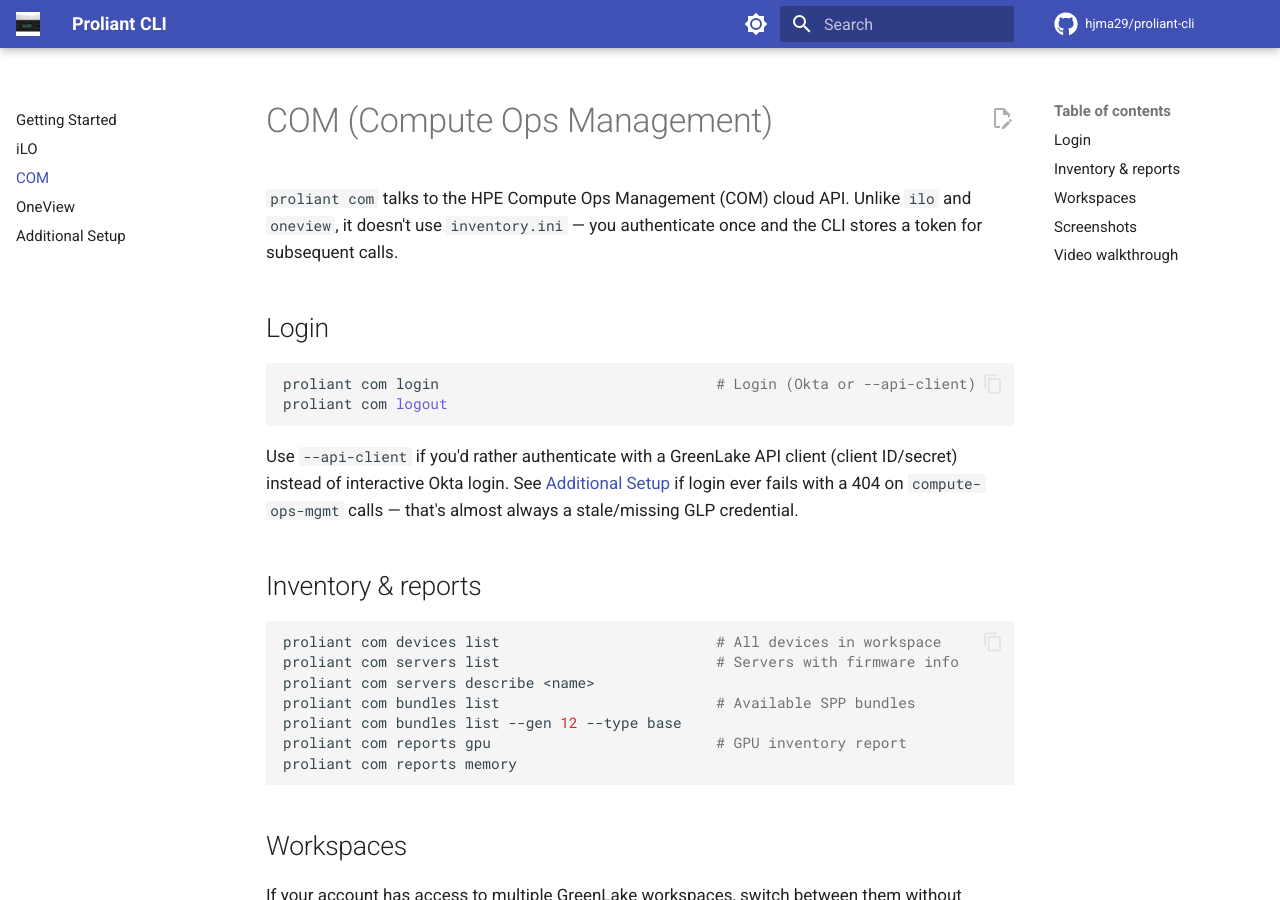
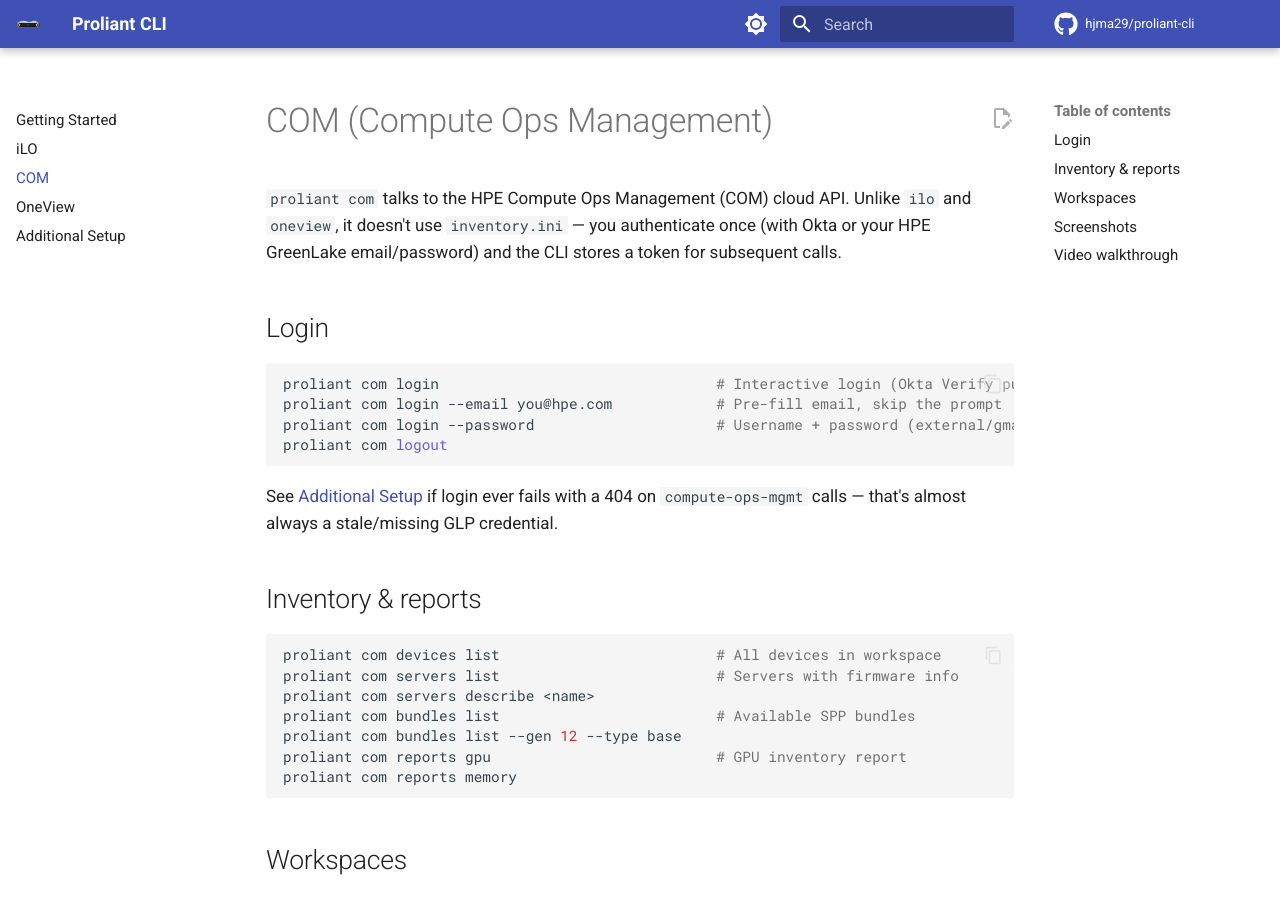
Before and after one commit to hjma29/proliant-cli, an MkDocs documentation site: the page built from docs/com.md, in a window 1280 px wide and 900 px high. Built offline with MkDocs 1.6.1 and Material for MkDocs 9.7.7, drawn with Linux system fonts in a browser that asks for light colours; comment, search, counter and statistics services are not loaded.

Commit message:
Transparent favicon background, hide internal --api-client from COM help
- Re-crop the favicon/logo tightly around the server chassis and key
  near-white studio-background pixels to transparent, so it no longer
  shows a white box against the indigo header bar.
- Hide 'proliant com login --api-client' (and its --client-id/
  --client-secret companions, plus the global override flags) from
  --help output. This login path is for maintainer/testing use only;
  regular users authenticate interactively via Okta or email+password.
  The flags still work if invoked directly, they're just no longer
  advertised.
- Update README and docs/com.md to drop --api-client from the
  documented login examples and describe the actual Okta/email login
  options instead.

Co-authored-by: Copilot <223556219+Copilot@users.noreply.github.com>

````diff
--- a/docs/com.md
+++ b/docs/com.md
@@ -7,18 +7,19 @@ description: HPE Compute Ops Management — cloud device/server inventory and fi
 
 `proliant com` talks to the HPE Compute Ops Management (COM) cloud API. Unlike
 `ilo` and `oneview`, it doesn't use `inventory.ini` — you authenticate once
-and the CLI stores a token for subsequent calls.
+(with Okta or your HPE GreenLake email/password) and the CLI stores a token
+for subsequent calls.
 
 ## Login
 
 ```bash
-proliant com login                                # Login (Okta or --api-client)
+proliant com login                                # Interactive login (Okta Verify push)
+proliant com login --email you@hpe.com            # Pre-fill email, skip the prompt
+proliant com login --password                     # Username + password (external/gmail accounts)
 proliant com logout
 ```
 
-Use `--api-client` if you'd rather authenticate with a GreenLake API client
-(client ID/secret) instead of interactive Okta login. See
-[Additional Setup](additional-setup.md) if login ever fails with a 404 on
+See [Additional Setup](additional-setup.md) if login ever fails with a 404 on
 `compute-ops-mgmt` calls — that's almost always a stale/missing GLP
 credential.
 
````
Also changed, not shown: README.md (+1 -1 lines), docs/assets/images/favicon.png, 1 other file.
